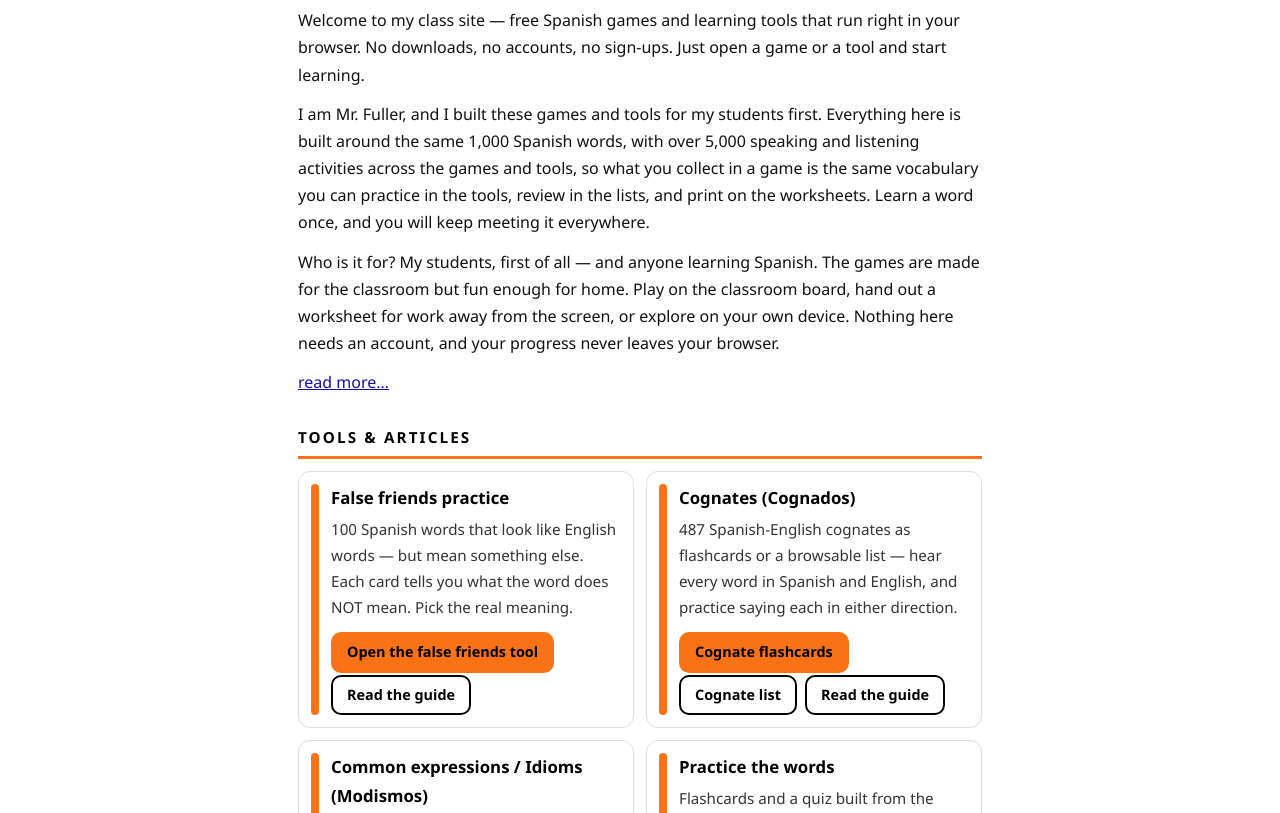
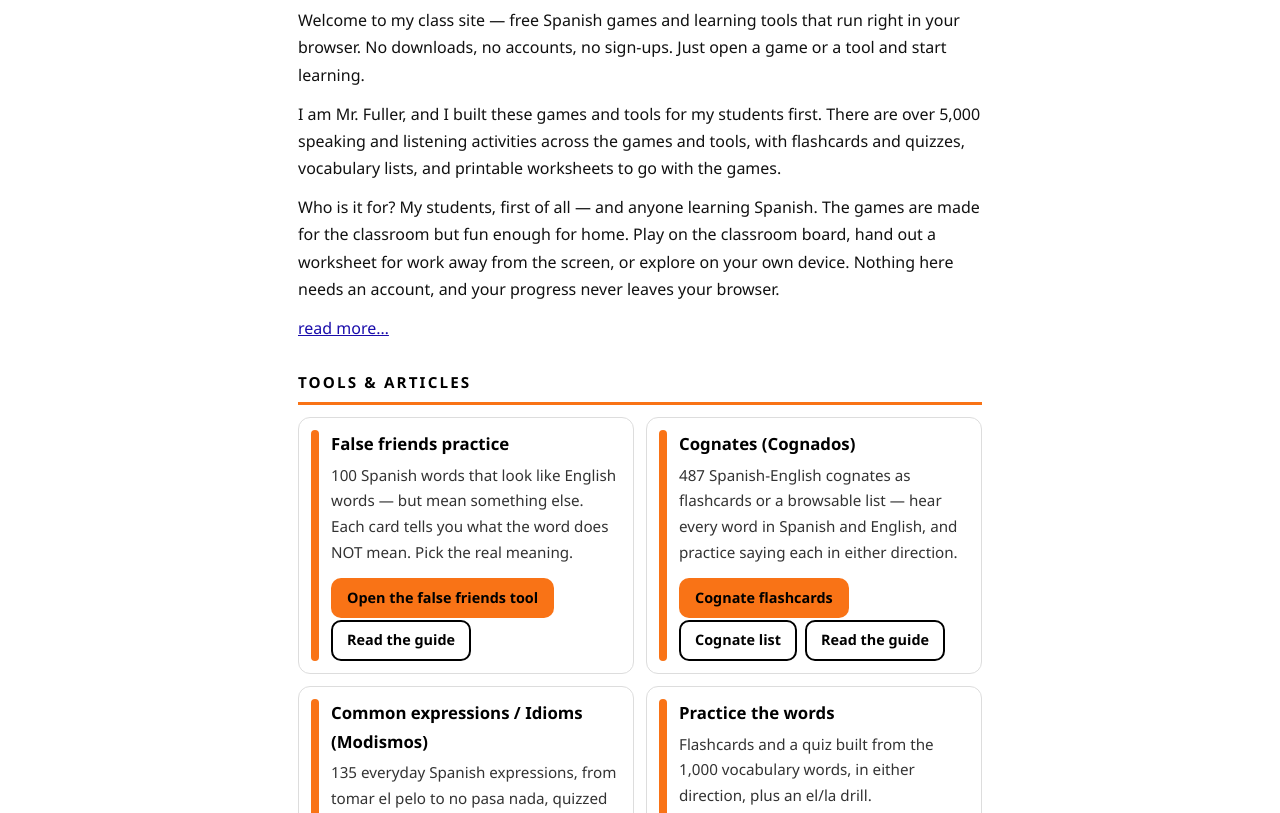
Before and after one commit to pollitoproductions/Vocabulario-Espanol, a plain HTML site: page index.html in a window 1280 px wide. Shown: the part 139-952 px from the top of the page. Drawn offline with Linux system fonts and the light colour scheme.

Commit message:
Landing: remove 'same 1,000 words' claim (not every game shares the same word list)

```diff
--- a/index.html
+++ b/index.html
@@ -63,7 +63,7 @@ body.menu-open{overflow:hidden}
 <article class="welcome">
 <h1>Welcome to my class site</h1>
 <p>Welcome to my class site &mdash; free Spanish games and learning tools that run right in your browser. No downloads, no accounts, no sign-ups. Just open a game or a tool and start learning.</p>
-<p>I am Mr. Fuller, and I built these games and tools for my students first. Everything here is built around the same 1,000 Spanish words, with over 5,000 speaking and listening activities across the games and tools, so what you collect in a game is the same vocabulary you can practice in the tools, review in the lists, and print on the worksheets. Learn a word once, and you will keep meeting it everywhere.</p>
+<p>I am Mr. Fuller, and I built these games and tools for my students first. There are over 5,000 speaking and listening activities across the games and tools, with flashcards and quizzes, vocabulary lists, and printable worksheets to go with the games.</p>
 <p>Who is it for? My students, first of all &mdash; and anyone learning Spanish. The games are made for the classroom but fun enough for home. Play on the classroom board, hand out a worksheet for work away from the screen, or explore on your own device. Nothing here needs an account, and your progress never leaves your browser.</p>
 <button type="button" class="more-btn intro-more" data-target="more-intro" data-label-more="read more…" data-label-less="read less" aria-expanded="false">read more…</button>
 <div id="more-intro" hidden>
@@ -77,7 +77,7 @@ body.menu-open{overflow:hidden}
 <article class="box"><span class="accent"></span><div class="box-body"><h3>False friends practice</h3><p>100 Spanish words that look like English words &mdash; but mean something else. Each card tells you what the word does NOT mean. Pick the real meaning.</p><a class="box-btn" href="common-mistakes.html">Open the false friends tool</a><a class="box-btn alt" href="common-mistakes.html">Read the guide</a></div></article>
 <article class="box"><span class="accent"></span><div class="box-body"><h3>Cognates (Cognados)</h3><p>487 Spanish-English cognates as flashcards or a browsable list &mdash; hear every word in Spanish and English, and practice saying each in either direction.</p><a class="box-btn" href="cognates.html">Cognate flashcards</a><a class="box-btn alt" href="cognates.html#list">Cognate list</a><a class="box-btn alt" href="cognates.html">Read the guide</a></div></article>
 <article class="box"><span class="accent"></span><div class="box-body"><h3>Common expressions / Idioms (Modismos)</h3><p>135 everyday Spanish expressions, from tomar el pelo to no pasa nada, quizzed in both directions.</p><a class="box-btn" href="modismos.html">Open the idiom tool</a><a class="box-btn alt" href="modismos.html">Read the guide</a></div></article>
-<article class="box"><span class="accent"></span><div class="box-body"><h3>Practice the words</h3><p>Flashcards and a quiz built from the same 1,000 words as the games, in either direction, plus an el/la drill.</p><a class="box-btn" href="practice.html">Open the quiz tool</a><a class="box-btn alt" href="vocabulary.html">Vocabulary list</a></div></article>
+<article class="box"><span class="accent"></span><div class="box-body"><h3>Practice the words</h3><p>Flashcards and a quiz built from the 1,000 vocabulary words, in either direction, plus an el/la drill.</p><a class="box-btn" href="practice.html">Open the quiz tool</a><a class="box-btn alt" href="vocabulary.html">Vocabulary list</a></div></article>
 <article class="box"><span class="accent"></span><div class="box-body"><h3>Verb Conjugation (Conjugaci&oacute;n)</h3><p>113 common Spanish verbs in present, preterite, and future &mdash; pick the right form, hear it spoken, and say it yourself.</p><a class="box-btn" href="conjugacion.html">Open the conjugation tool</a><a class="box-btn alt" href="conjugacion.html">Read the guide</a></div></article><article class="box"><span class="accent"></span><div class="box-body"><h3>Ser vs. estar practice</h3><p>Sentences with a blank &mdash; pick ser or estar, with translation help whenever you want it and audio after you answer.</p><a class="box-btn" href="ser-vs-estar.html">Open the ser vs. estar tool</a><a class="box-btn alt" href="ser-vs-estar.html">Read the guide</a></div></article>
 <article class="box"><span class="accent"></span><div class="box-body"><h3>Saber vs. conocer practice</h3><p>Sentences with a blank &mdash; pick saber or conocer, with translation help whenever you want it and audio after you answer.</p><a class="box-btn" href="saber-vs-conocer.html">Open the saber vs. conocer tool</a><a class="box-btn alt" href="saber-vs-conocer.html">Read the guide</a></div></article>
 <article class="box"><span class="accent"></span><div class="box-body"><h3>Pronouns practice</h3><p>Seven pronoun categories &mdash; gustar, direct object, reflexive, and more. Pick the right pronoun, with translation help and audio after you answer.</p><a class="box-btn" href="pronouns.html">Open the pronouns tool</a><a class="box-btn alt" href="pronouns.html">Read the guide</a></div></article>
```
